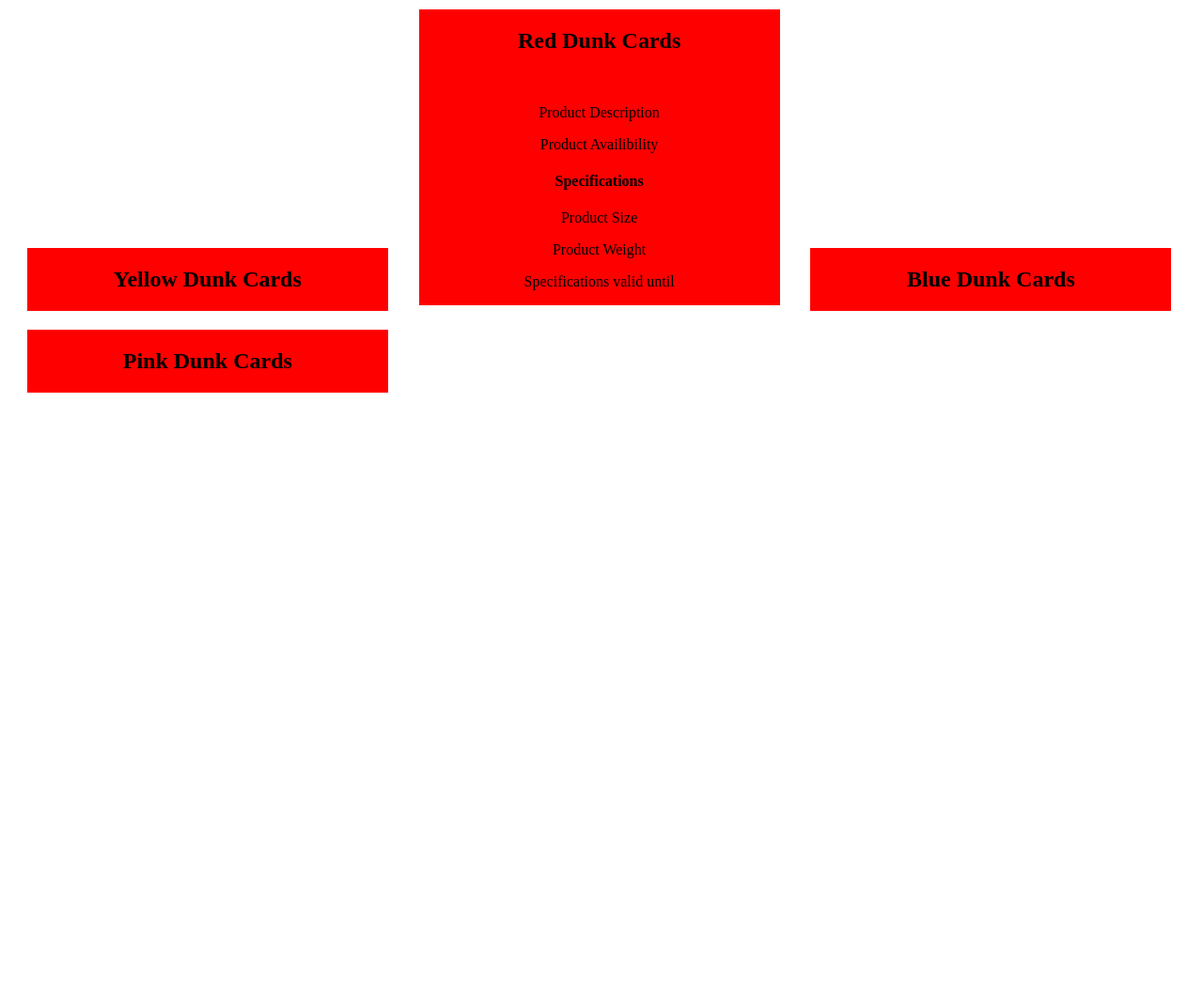
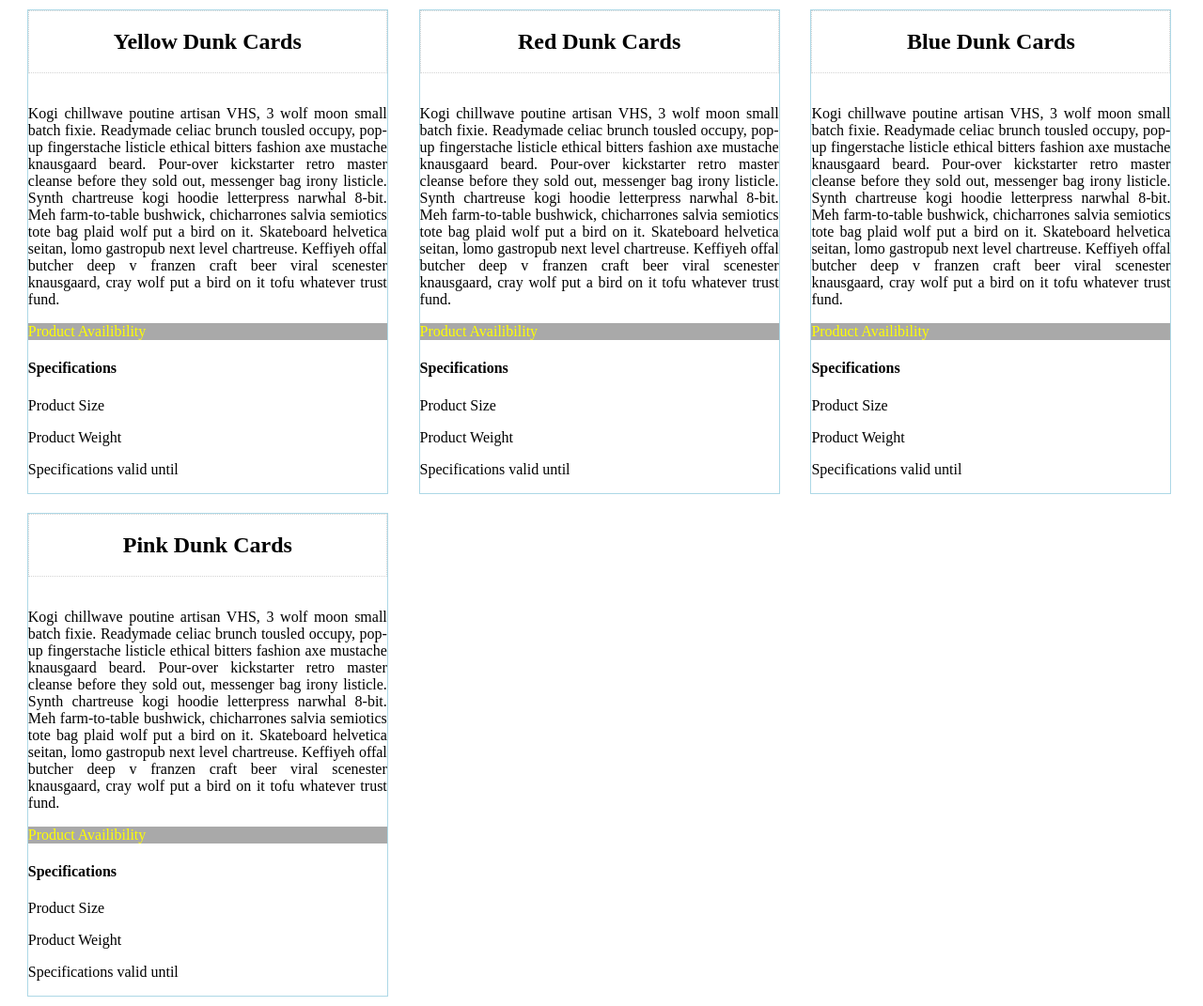
Before and after one commit to nss-day-cohort-14/static-web-html-css-quiz-timcreasy, a plain HTML site: page index.html in a window 1280 px wide. Shown: the whole page at 94% size. Before the commit the page ends 800 px from the top, so only its background shows below. Drawn offline with Linux system fonts and the light colour scheme; files that its build step writes are made by us from their sources.

Commit message:
Added imgs and compartmentalized css and imgs

```diff
--- /dev/null
+++ b/css/quiz.css
@@ -0,0 +1,38 @@
+/*===================== PAGE STYLING ==========================*/
+
+body {
+  padding: 0;
+  margin: 0;
+  width: 100%;
+}
+
+/*===================== CARD CONTAINER STYLING ==========================*/
+
+.card {
+  width: 30%;
+  display: inline-block;
+  border: 1px solid lightblue;
+  box-sizing: border-box;
+  margin-left: 2.25%;
+  margin-top: 10px;
+  margin-bottom: 10px;
+}
+
+/*===================== CARD CONTENT STYLING ==========================*/
+
+.productTitle h1 {
+  border: 1px dotted lightgray;
+  text-align: center;
+  margin: 0;
+  padding: 19px;
+}
+
+.productSectionOne p:nth-child(2) {
+  text-align: justify;
+}
+
+.productSectionOne p:nth-child(3) {
+  margin: 0;
+  background: darkgray;
+  color: yellow;
+}
--- a/index.html
+++ b/index.html
@@ -9,19 +9,13 @@
 <body>
 
   <article class="card">
-    <header>
+    <header class="productTitle">
       <h1>Yellow Dunk Cards</h1>
-    </header>
-  </article>
-
-  <article class="card">
-    <header class="productTitle">
-      <h1>Red Dunk Cards</h1>
     </header>
 
     <section class="productSectionOne">
       <img src="" alt="">
-      <p>Product Description</p>
+      <p>Kogi chillwave poutine artisan VHS, 3 wolf moon small batch fixie. Readymade celiac brunch tousled occupy, pop-up fingerstache listicle ethical bitters fashion axe mustache knausgaard beard. Pour-over kickstarter retro master cleanse before they sold out, messenger bag irony listicle. Synth chartreuse kogi hoodie letterpress narwhal 8-bit. Meh farm-to-table bushwick, chicharrones salvia semiotics tote bag plaid wolf put a bird on it. Skateboard helvetica seitan, lomo gastropub next level chartreuse. Keffiyeh offal butcher deep v franzen craft beer viral scenester knausgaard, cray wolf put a bird on it tofu whatever trust fund.</p>
       <p>Product Availibility</p>
     </section>
 
@@ -34,37 +28,83 @@
       </footer>
     </section>
     <section class="prodcutSectionThree">
-
+      <header>
+      </header>
     </section>
   </article>
 
   <article class="card">
-    <header>
-      <h1>Blue Dunk Cards</h1>
+    <header class="productTitle">
+      <h1>Red Dunk Cards</h1>
     </header>
-    <section>
 
+    <section class="productSectionOne">
+      <img src="" alt="">
+      <p>Kogi chillwave poutine artisan VHS, 3 wolf moon small batch fixie. Readymade celiac brunch tousled occupy, pop-up fingerstache listicle ethical bitters fashion axe mustache knausgaard beard. Pour-over kickstarter retro master cleanse before they sold out, messenger bag irony listicle. Synth chartreuse kogi hoodie letterpress narwhal 8-bit. Meh farm-to-table bushwick, chicharrones salvia semiotics tote bag plaid wolf put a bird on it. Skateboard helvetica seitan, lomo gastropub next level chartreuse. Keffiyeh offal butcher deep v franzen craft beer viral scenester knausgaard, cray wolf put a bird on it tofu whatever trust fund.</p>
+      <p>Product Availibility</p>
     </section>
-    <section>
 
+    <section class="productSectionTwo">
+      <h4>Specifications</h4>
+      <p>Product Size</p>
+      <p>Product Weight</p>
+      <footer>
+        <p>Specifications valid until</p>
+      </footer>
     </section>
-    <section>
-
+    <section class="prodcutSectionThree">
+      <header>
+      </header>
     </section>
   </article>
 
   <article class="card">
-    <header>
+    <header class="productTitle">
+      <h1>Blue Dunk Cards</h1>
+    </header>
+
+    <section class="productSectionOne">
+      <img src="" alt="">
+      <p>Kogi chillwave poutine artisan VHS, 3 wolf moon small batch fixie. Readymade celiac brunch tousled occupy, pop-up fingerstache listicle ethical bitters fashion axe mustache knausgaard beard. Pour-over kickstarter retro master cleanse before they sold out, messenger bag irony listicle. Synth chartreuse kogi hoodie letterpress narwhal 8-bit. Meh farm-to-table bushwick, chicharrones salvia semiotics tote bag plaid wolf put a bird on it. Skateboard helvetica seitan, lomo gastropub next level chartreuse. Keffiyeh offal butcher deep v franzen craft beer viral scenester knausgaard, cray wolf put a bird on it tofu whatever trust fund.</p>
+      <p>Product Availibility</p>
+    </section>
+
+    <section class="productSectionTwo">
+      <h4>Specifications</h4>
+      <p>Product Size</p>
+      <p>Product Weight</p>
+      <footer>
+        <p>Specifications valid until</p>
+      </footer>
+    </section>
+    <section class="prodcutSectionThree">
+      <header>
+      </header>
+    </section>
+  </article>
+
+  <article class="card">
+    <header class="productTitle">
       <h1>Pink Dunk Cards</h1>
     </header>
-    <section>
 
+    <section class="productSectionOne">
+      <img src="" alt="">
+      <p>Kogi chillwave poutine artisan VHS, 3 wolf moon small batch fixie. Readymade celiac brunch tousled occupy, pop-up fingerstache listicle ethical bitters fashion axe mustache knausgaard beard. Pour-over kickstarter retro master cleanse before they sold out, messenger bag irony listicle. Synth chartreuse kogi hoodie letterpress narwhal 8-bit. Meh farm-to-table bushwick, chicharrones salvia semiotics tote bag plaid wolf put a bird on it. Skateboard helvetica seitan, lomo gastropub next level chartreuse. Keffiyeh offal butcher deep v franzen craft beer viral scenester knausgaard, cray wolf put a bird on it tofu whatever trust fund.</p>
+      <p>Product Availibility</p>
     </section>
-    <section>
 
+    <section class="productSectionTwo">
+      <h4>Specifications</h4>
+      <p>Product Size</p>
+      <p>Product Weight</p>
+      <footer>
+        <p>Specifications valid until</p>
+      </footer>
     </section>
-    <section>
-
+    <section class="prodcutSectionThree">
+      <header>
+      </header>
     </section>
   </article>
 
--- a/quiz.css
+++ /dev/null
@@ -1,20 +0,0 @@
-/*===================== PAGE STYLING ==========================*/
-
-body {
-  padding: 0;
-  margin: 0;
-  width: 100%;
-}
-
-/*===================== CARD STYLING ==========================*/
-
-.card {
-  width: 30%;
-  background: red;
-  display: inline-block;
-  box-sizing: border-box;
-  margin-left: 2.25%;
-  text-align: center;
-  margin-top: 10px;
-  margin-bottom: 10px;
-}
```
Also changed, not shown: imgs/blue.png (added), imgs/pink.png (added), imgs/red.png (added), imgs/yellow.png (added), 1 other file.
